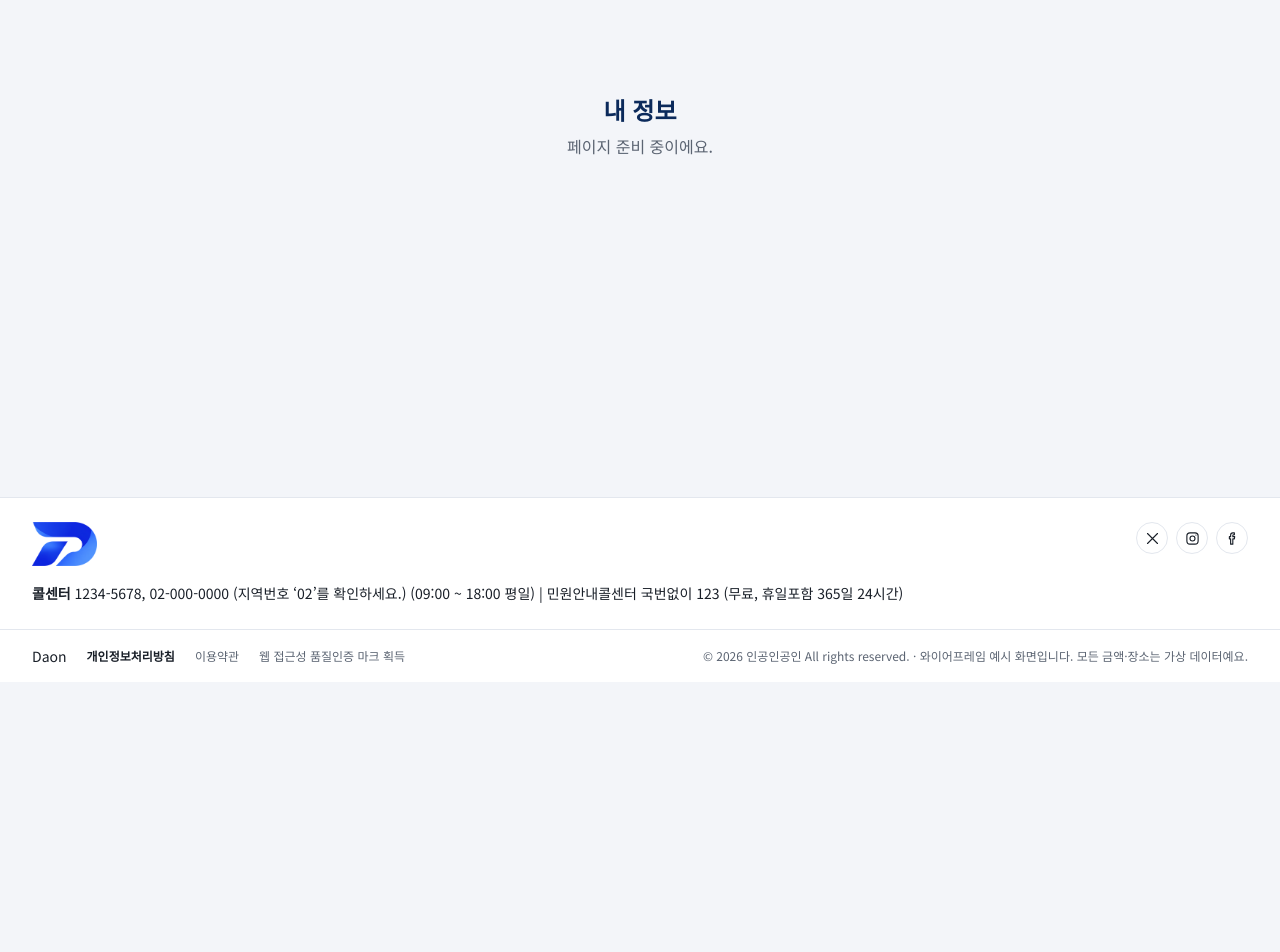
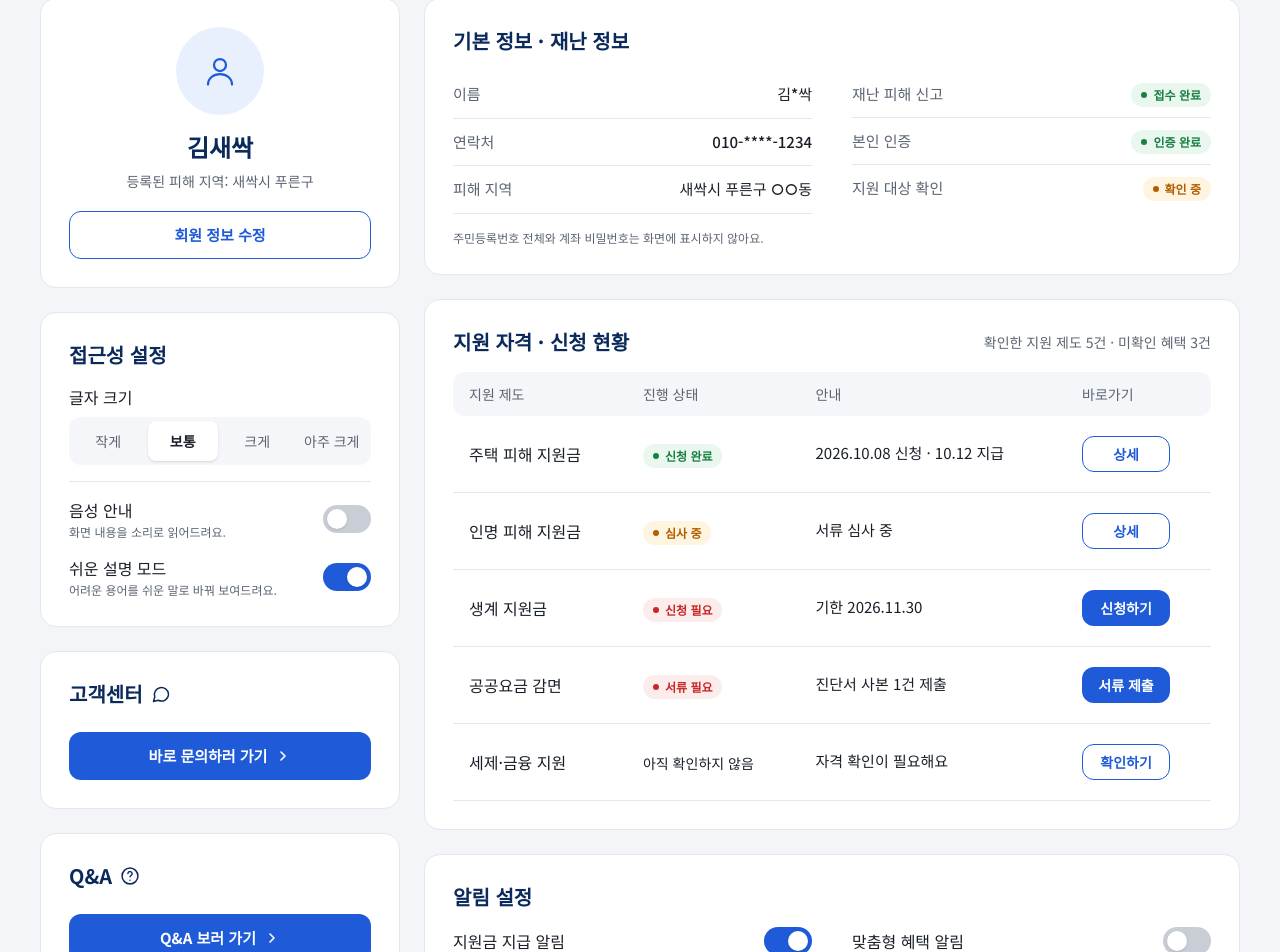
Before and after one commit to daonPay/DaonPay_Web, a React (Vite) app: page /my in a window 1280 px wide. Shown: the part 118-1070 px from the top of the page. Before the commit the page ends 800 px from the top, so only its background shows below. Built offline with nearby package versions, Linux system fonts and the light colour scheme.

Commit message:
feat: 내 정보 화면 구현 (프로필·접근성 설정·신청 현황·알림 설정·공지사항)

```diff
--- a/src/pages/MyInfoPage.jsx
+++ b/src/pages/MyInfoPage.jsx
@@ -1,9 +1,249 @@
-// TODO: 내 정보 페이지는 별도 브랜치에서 구현해요.
-export default function MyInfoPage() {
+import { useState } from 'react'
+import Badge from '../components/ui/Badge'
+import Button from '../components/ui/Button'
+import Icon from '../components/ui/Icon'
+import Panel, { PanelTitle } from '../components/ui/Panel'
+import Toggle from '../components/ui/Toggle'
+import { FONT_SIZES, useSettings } from '../context/settings'
+import { applications, notices, reportStatus, user } from '../data/mock'
+
+function ProfileCard() {
   return (
-    <div className="py-24 text-center">
-      <h1 className="text-2xl font-bold text-navy">내 정보</h1>
-      <p className="mt-2 text-sub">페이지 준비 중이에요.</p>
+    <Panel className="text-center">
+      <span className="mx-auto grid size-20 place-items-center rounded-full bg-brand-soft text-brand md:size-22">
+        <Icon name="user" size={36} strokeWidth={1.5} />
+      </span>
+      <p className="mt-4 text-2xl font-bold text-navy">{user.name}</p>
+      <p className="mt-2 text-sm text-sub">등록된 피해 지역: {user.regionShort}</p>
+      <Button variant="outline" full className="mt-5">
+        회원 정보 수정
+      </Button>
+    </Panel>
+  )
+}
+
+function AccessibilityCard() {
+  const { fontSize, setFontSize, voiceGuide, setVoiceGuide, easyMode, setEasyMode } = useSettings()
+
+  return (
+    <Panel>
+      <PanelTitle>접근성 설정</PanelTitle>
+      <p className="mb-2 font-medium">글자 크기</p>
+      <div className="grid grid-cols-4 gap-1 rounded-xl bg-surface p-1" role="radiogroup" aria-label="글자 크기">
+        {FONT_SIZES.map((f) => (
+          <button
+            key={f.key}
+            type="button"
+            role="radio"
+            aria-checked={fontSize === f.key}
+            onClick={() => setFontSize(f.key)}
+            className={`rounded-lg py-2.5 text-sm whitespace-nowrap ${
+              fontSize === f.key ? 'bg-white font-bold text-ink shadow-sm' : 'text-sub'
+            }`}
+          >
+            {f.label}
+          </button>
+        ))}
+      </div>
+      <div className="mt-4 space-y-4 border-t border-line pt-4">
+        <SettingRow title="음성 안내" desc="화면 내용을 소리로 읽어드려요." checked={voiceGuide} onChange={setVoiceGuide} />
+        <SettingRow title="쉬운 설명 모드" desc="어려운 용어를 쉬운 말로 바꿔 보여드려요." checked={easyMode} onChange={setEasyMode} />
+      </div>
+    </Panel>
+  )
+}
+
+function SettingRow({ title, desc, checked, onChange }) {
+  return (
+    <div className="flex items-center justify-between gap-4">
+      <div>
+        <p className="font-medium">{title}</p>
+        {desc && <p className="mt-0.5 text-xs text-sub">{desc}</p>}
+      </div>
+      <Toggle checked={checked} onChange={onChange} label={title} />
     </div>
   )
 }
+
+function ShortcutCard({ title, icon, button, to }) {
+  return (
+    <Panel>
+      <h2 className="flex items-center gap-2 text-lg font-bold text-navy md:text-xl">
+        {title} <Icon name={icon} size={20} />
+      </h2>
+      <Button to={to} full className="mt-6">
+        {button} <Icon name="chevronRight" size={16} strokeWidth={2.4} />
+      </Button>
+    </Panel>
+  )
+}
+
+function BasicInfo() {
+  const rows = [
+    ['이름', user.maskedName],
+    ['연락처', user.phone],
+    ['피해 지역', user.region],
+  ]
+  return (
+    <Panel>
+      <PanelTitle>기본 정보 · 재난 정보</PanelTitle>
+      <div className="grid gap-x-10 md:grid-cols-2">
+        <dl>
+          {rows.map(([k, v]) => (
+            <div key={k} className="flex justify-between border-b border-line py-3 text-[0.9375rem]">
+              <dt className="text-sub">{k}</dt>
+              <dd className="font-medium">{v}</dd>
+            </div>
+          ))}
+        </dl>
+        <dl>
+          {reportStatus.map((r) => (
+            <div key={r.label} className="flex items-center justify-between border-b border-line py-2.5 text-[0.9375rem] last:border-0 md:last:border-b-0">
+              <dt className="text-sub">{r.label}</dt>
+              <dd>
+                <Badge tone={r.status.tone} dot>
+                  {r.status.label}
+                </Badge>
+              </dd>
+            </div>
+          ))}
+        </dl>
+      </div>
+      <p className="mt-4 text-xs text-sub">주민등록번호 전체와 계좌 비밀번호는 화면에 표시하지 않아요.</p>
+    </Panel>
+  )
+}
+
+function ApplicationTable() {
+  return (
+    <Panel>
+      <PanelTitle right={<span className="hidden text-sm text-sub sm:inline">확인한 지원 제도 5건 · 미확인 혜택 3건</span>}>
+        지원 자격 · 신청 현황
+      </PanelTitle>
+
+      {/* 데스크탑: 표 */}
+      <table className="hidden w-full text-left md:table">
+        <thead>
+          <tr className="bg-surface text-sm text-sub">
+            <th className="rounded-l-xl px-4 py-3 font-medium">지원 제도</th>
+            <th className="px-4 py-3 font-medium">진행 상태</th>
+            <th className="px-4 py-3 font-medium">안내</th>
+            <th className="rounded-r-xl px-4 py-3 font-medium">바로가기</th>
+          </tr>
+        </thead>
+        <tbody>
+          {applications.map((a) => (
+            <tr key={a.name} className="border-b border-line">
+              <td className="px-4 py-5">{a.name}</td>
+              <td className="px-4 py-5">
+                {a.status ? (
+                  <Badge tone={a.status.tone} dot>
+                    {a.status.label}
+                  </Badge>
+                ) : (
+                  <span className="text-sm">{a.statusText}</span>
+                )}
+              </td>
+              <td className="px-4 py-5 text-[0.9375rem]">{a.info}</td>
+              <td className="px-4 py-5">
+                <Button variant={a.action.variant} size="sm" className="min-w-22">
+                  {a.action.label}
+                </Button>
+              </td>
+            </tr>
+          ))}
+        </tbody>
+      </table>
+
+      {/* 모바일: 카드 목록 */}
+      <ul className="divide-y divide-line md:hidden">
+        {applications.map((a) => (
+          <li key={a.name} className="flex items-center justify-between gap-3 py-4">
+            <div className="min-w-0">
+              <div className="flex flex-wrap items-center gap-2">
+                <p className="font-medium">{a.name}</p>
+                {a.status && (
+                  <Badge tone={a.status.tone} dot>
+                    {a.status.label}
+                  </Badge>
+                )}
+              </div>
+              <p className="mt-1 text-sm text-sub">{a.status ? a.info : `${a.statusText} · ${a.info}`}</p>
+            </div>
+            <Button variant={a.action.variant} size="sm">
+              {a.action.label}
+            </Button>
+          </li>
+        ))}
+      </ul>
+    </Panel>
+  )
+}
+
+function AlarmSettings() {
+  const [alarms, setAlarms] = useState({
+    paid: true,
+    benefit: false,
+    deadline: false,
+    emergency: true,
+  })
+  const items = [
+    ['paid', '지원금 지급 알림'],
+    ['benefit', '맞춤형 혜택 알림'],
+    ['deadline', '신청 기한 알림'],
+    ['emergency', '재난 관련 긴급 알림'],
+  ]
+  return (
+    <Panel>
+      <PanelTitle>알림 설정</PanelTitle>
+      <div className="grid gap-x-10 gap-y-4 sm:grid-cols-2">
+        {items.map(([key, label]) => (
+          <SettingRow
+            key={key}
+            title={label}
+            checked={alarms[key]}
+            onChange={(v) => setAlarms((prev) => ({ ...prev, [key]: v }))}
+          />
+        ))}
+      </div>
+    </Panel>
+  )
+}
+
+export default function MyInfoPage() {
+  return (
+    <div className="space-y-6">
+      <div className="grid gap-6 lg:grid-cols-[360px_1fr]">
+        <div className="space-y-6">
+          <ProfileCard />
+          <AccessibilityCard />
+          <div className="grid gap-6 sm:grid-cols-2 lg:grid-cols-1">
+            <ShortcutCard title="고객센터" icon="message" button="바로 문의하러 가기" to="/support" />
+            <ShortcutCard title="Q&A" icon="help" button="Q&A 보러 가기" to="/support" />
+          </div>
+        </div>
+        <div className="space-y-6">
+          <BasicInfo />
+          <ApplicationTable />
+          <AlarmSettings />
+        </div>
+      </div>
+
+      <Panel>
+        <h2 className="mb-4 flex items-center gap-2 text-lg font-bold text-navy md:text-xl">
+          공지사항 <Icon name="megaphone" size={20} />
+        </h2>
+        <ul className="grid gap-4 md:grid-cols-3">
+          {notices.map((n) => (
+            <li key={n.title}>
+              <a href="#" className="block rounded-2xl border border-line p-5 transition-colors hover:border-brand">
+                <p className="text-lg font-bold text-navy">{n.title}</p>
+                <p className="mt-3 text-sm text-mute">{n.date}</p>
+              </a>
+            </li>
+          ))}
+        </ul>
+      </Panel>
+    </div>
+  )
+}
```
